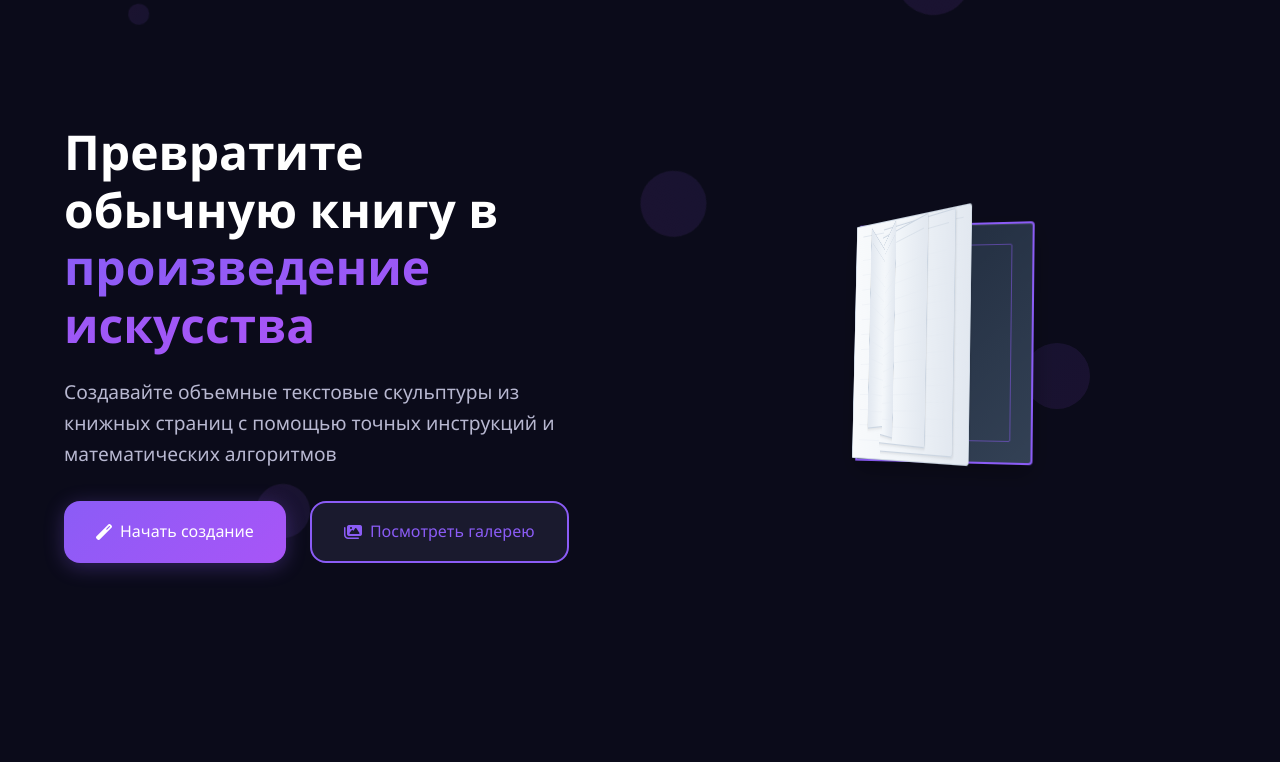
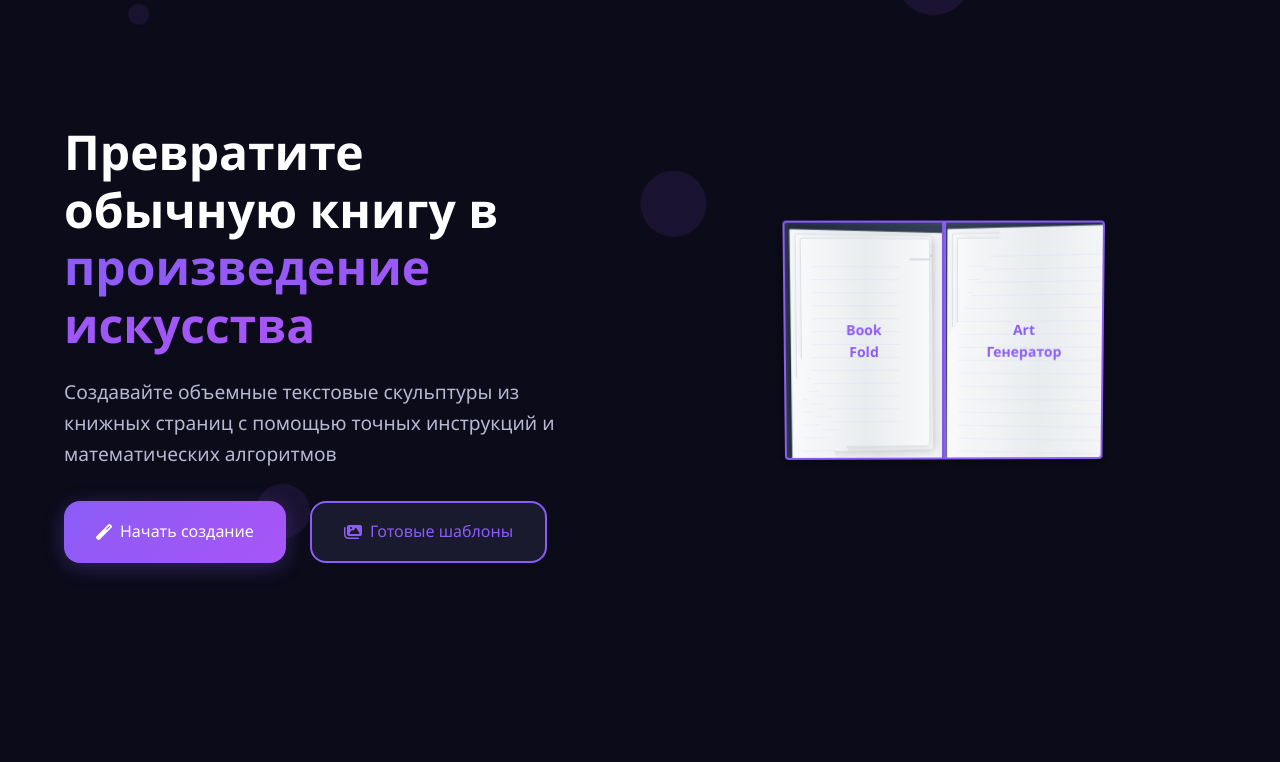
Before and after one commit to 0x646F317068696E3732/FoldBookApp, a Flask app: page / in a window 1280 px wide. Shown: the part 137-899 px from the top of the page. Run offline with Flask 3, Linux system fonts and the light colour scheme; some libraries are stand-ins or nearby versions.

Commit message:
Improve book animation and add Russian language support
Update CSS for book animation, rename classes for clarity, and adjust element sizes and perspectives. Modify HTML structure for the book animation to include left and right sides with folded pages. Update button text from "Посмотреть галерею" to "Готовые шаблоны".

Replit-Commit-Author: Agent
Replit-Commit-Session-Id: ff06ca97-6928-4241-8207-a633a4f9260e
Replit-Commit-Checkpoint-Type: full_checkpoint
Replit-Commit-Screenshot-Url: https://storage.googleapis.com/screenshot-production-us-central1/7309be83-dcbf-4334-8bd7-3ba6aa12f345/ff06ca97-6928-4241-8207-a633a4f9260e/tehbRV6

```diff
--- a/static/css/style.css
+++ b/static/css/style.css
@@ -287,84 +287,62 @@ p {
     flex-wrap: wrap;
 }
 
-/* Book Animation */
+/* Book Animation - Открытая книга с согнутыми страницами */
 .book-animation {
     display: flex;
     justify-content: center;
     align-items: center;
     height: 400px;
-    perspective: 1000px;
+    perspective: 1500px;
 }
 
 .book {
     position: relative;
-    width: 180px;
+    width: 320px;
     height: 240px;
     transform-style: preserve-3d;
-    animation: bookFloat 6s ease-in-out infinite;
+    animation: bookFloat 8s ease-in-out infinite;
     cursor: pointer;
     transition: transform 0.3s ease;
 }
 
 .book:hover {
     animation-play-state: paused;
-    transform: rotateY(-25deg) rotateX(10deg) scale(1.1);
+    transform: rotateX(-10deg) rotateY(5deg) scale(1.05);
 }
 
-/* Book Spine */
-.book-spine {
-    position: absolute;
-    left: -15px;
-    top: 0;
-    width: 30px;
-    height: 240px;
-    background: linear-gradient(135deg, #6B46C1 0%, #8B5CF6 50%, #A855F7 100%);
-    border-radius: 4px 0 0 4px;
-    transform-origin: right center;
-    transform: rotateY(-90deg);
-    box-shadow:
-        inset 2px 0 4px rgba(255,255,255,0.3),
-        inset -2px 0 4px rgba(0,0,0,0.3);
-}
-
-.book-spine::before {
-    content: 'BookFold Art';
-    position: absolute;
-    top: 50%;
-    left: 50%;
-    transform: translate(-50%, -50%) rotate(90deg);
-    color: white;
-    font-size: 10px;
-    font-weight: bold;
-    white-space: nowrap;
-}
-
-/* Book Cover */
-.book-cover {
+/* Левая сторона книги */
+.book-left {
     position: absolute;
     left: 0;
     top: 0;
-    width: 180px;
+    width: 160px;
     height: 240px;
-    background: linear-gradient(135deg, #1e293b 0%, #334155 100%);
+    background: linear-gradient(90deg, #1e293b 0%, #334155 100%);
     border: 2px solid var(--primary-color);
-    border-radius: 0 4px 4px 0;
+    border-radius: 4px 0 0 4px;
+    transform-origin: right center;
     box-shadow:
-        0 8px 25px rgba(0,0,0,0.3),
-        inset 0 1px 0 rgba(255,255,255,0.1);
+        -4px 4px 12px rgba(0,0,0,0.3),
+        inset 2px 0 4px rgba(255,255,255,0.1);
     overflow: hidden;
 }
 
-.book-cover::before {
-    content: '';
+/* Правая сторона книги */
+.book-right {
     position: absolute;
-    top: 20px;
-    left: 20px;
-    right: 20px;
-    bottom: 20px;
-    border: 1px solid var(--primary-color);
-    border-radius: 2px;
-    opacity: 0.5;
+    right: 0;
+    top: 0;
+    width: 160px;
+    height: 240px;
+    background: linear-gradient(90deg, #334155 0%, #1e293b 100%);
+    border: 2px solid var(--primary-color);
+    border-radius: 0 4px 4px 0;
+    transform-origin: left center;
+    box-shadow:
+        4px 4px 12px rgba(0,0,0,0.3),
+        inset -2px 0 4px rgba(255,255,255,0.1);
+    overflow: hidden;
 }
 
 .book-title {
@@ -373,146 +351,200 @@ p {
     left: 50%;
     transform: translate(-50%, -50%);
     color: var(--primary-color);
-    font-size: 18px;
+    font-size: 14px;
     font-weight: bold;
     text-align: center;
     z-index: 10;
 }
 
-.book-subtitle {
+/* Согнутые страницы - левая сторона */
+.book-pages-left {
     position: absolute;
-    bottom: 40px;
-    left: 50%;
-    transform: translateX(-50%);
-    color: var(--accent-color);
-    font-size: 10px;
-    text-align: center;
+    left: 5px;
+    top: 5px;
+    width: 150px;
+    height: 230px;
+    transform-style: preserve-3d;
 }
 
-/* Book Pages */
-.book-pages {
+/* Согнутые страницы - правая сторона */
+.book-pages-right {
     position: absolute;
-    left: 5px;
-    top: 3px;
-    width: 170px;
-    height: 234px;
+    right: 5px;
+    top: 5px;
+    width: 150px;
+    height: 230px;
     transform-style: preserve-3d;
-    overflow: visible;
 }
 
-.page {
+.folded-page {
     position: absolute;
     width: 100%;
     height: 100%;
     background: linear-gradient(90deg, #f8fafc 0%, #f1f5f9 50%, #e2e8f0 100%);
     border: 1px solid #cbd5e1;
-    border-radius: 0 3px 3px 0;
-    transform-origin: left center;
+    border-radius: 2px;
+    transform-origin: center;
     box-shadow: 1px 1px 3px rgba(0,0,0,0.1);
-    transition: transform 0.3s ease;
+    overflow: hidden;
 }
 
-.page::before {
+/* Создаем эффект согнутых углов */
+.folded-page::before {
     content: '';
     position: absolute;
-    top: 10px;
-    left: 10px;
-    right: 10px;
-    height: 1px;
-    background: #cbd5e1;
-    opacity: 0.5;
+    top: 0;
+    right: 0;
+    width: 20px;
+    height: 20px;
+    background: linear-gradient(-45deg, transparent 46%, #cbd5e1 49%, #cbd5e1 51%, transparent 54%);
+    transform: rotate(45deg);
+    transform-origin: bottom left;
 }
 
-.page::after {
+.folded-page::after {
     content: '';
     position: absolute;
-    top: 20px;
+    top: 15px;
     left: 10px;
-    right: 10px;
-    bottom: 10px;
+    right: 30px;
+    bottom: 15px;
     background:
         repeating-linear-gradient(
             transparent,
-            transparent 14px,
-            #e2e8f0 14px,
-            #e2e8f0 15px
+            transparent 12px,
+            rgba(139, 92, 246, 0.1) 12px,
+            rgba(139, 92, 246, 0.1) 13px
         );
-    opacity: 0.3;
+    opacity: 0.6;
 }
 
-/* Folded pages - создаем вид согнутых внутрь страниц */
-.page:nth-child(1) {
+/* Анимации сгибания для левых страниц */
+.book-pages-left .folded-page:nth-child(1) {
     z-index: 5;
-    transform: rotateY(-35deg) translateZ(10px);
-    animation: foldedPage1 6s ease-in-out infinite;
+    animation: foldLeft1 4s ease-in-out infinite;
 }
-.page:nth-child(2) {
+.book-pages-left .folded-page:nth-child(2) {
     z-index: 4;
-    left: 8px;
-    top: 8px;
-    height: calc(100% - 16px);
-    transform: rotateY(-45deg) translateZ(8px);
-    animation: foldedPage2 6s ease-in-out infinite 1s;
+    top: 5px;
+    left: 5px;
+    width: calc(100% - 10px);
+    height: calc(100% - 10px);
+    animation: foldLeft2 4s ease-in-out infinite 0.5s;
 }
-.page:nth-child(3) {
+.book-pages-left .folded-page:nth-child(3) {
     z-index: 3;
-    left: 16px;
-    top: 16px;
-    height: calc(100% - 32px);
-    transform: rotateY(-55deg) translateZ(6px);
-    animation: foldedPage3 6s ease-in-out infinite 2s;
+    top: 10px;
+    left: 10px;
+    width: calc(100% - 20px);
+    height: calc(100% - 20px);
+    animation: foldLeft3 4s ease-in-out infinite 1s;
 }
-.page:nth-child(4) {
-    z-index: 2;
-    left: 24px;
-    top: 24px;
-    height: calc(100% - 48px);
-    transform: rotateY(-65deg) translateZ(4px);
-    animation: foldedPage4 6s ease-in-out infinite 3s;
+
+/* Анимации сгибания для правых страниц */
+.book-pages-right .folded-page:nth-child(1) {
+    z-index: 5;
+    animation: foldRight1 4s ease-in-out infinite 1.5s;
 }
-.page:nth-child(5) {
-    z-index: 1;
-    left: 32px;
-    top: 32px;
-    height: calc(100% - 64px);
-    transform: rotateY(-75deg) translateZ(2px);
-    animation: foldedPage5 6s ease-in-out infinite 4s;
+.book-pages-right .folded-page:nth-child(2) {
+    z-index: 4;
+    top: 5px;
+    right: 5px;
+    width: calc(100% - 10px);
+    height: calc(100% - 10px);
+    animation: foldRight2 4s ease-in-out infinite 2s;
+}
+.book-pages-right .folded-page:nth-child(3) {
+    z-index: 3;
+    top: 10px;
+    right: 10px;
+    width: calc(100% - 20px);
+    height: calc(100% - 20px);
+    animation: foldRight3 4s ease-in-out infinite 2.5s;
 }
 
 /* Book floating animation */
 @keyframes bookFloat {
     0%, 100% {
-        transform: rotateY(-15deg) rotateX(5deg) translateY(0px);
+        transform: rotateX(-5deg) rotateY(2deg) translateY(0px);
     }
     50% {
-        transform: rotateY(15deg) rotateX(-5deg) translateY(-10px);
+        transform: rotateX(-8deg) rotateY(-2deg) translateY(-8px);
     }
 }
 
-/* Page folding animations - имитируем сложенные страницы */
-@keyframes foldedPage1 {
-    0%, 100% { transform: rotateY(-35deg) translateZ(10px); }
-    50% { transform: rotateY(-40deg) translateZ(12px); }
+/* Анимации сгибания углов для левых страниц */
+@keyframes foldLeft1 {
+    0%, 70% {
+        transform: perspective(400px) rotateY(5deg) rotateX(2deg);
+    }
+    85% {
+        transform: perspective(400px) rotateY(15deg) rotateX(8deg) translateZ(5px);
+    }
+    100% {
+        transform: perspective(400px) rotateY(5deg) rotateX(2deg);
+    }
 }
 
-@keyframes foldedPage2 {
-    0%, 100% { transform: rotateY(-45deg) translateZ(8px); }
-    50% { transform: rotateY(-50deg) translateZ(10px); }
+@keyframes foldLeft2 {
+    0%, 70% {
+        transform: perspective(400px) rotateY(3deg) rotateX(1deg);
+    }
+    85% {
+        transform: perspective(400px) rotateY(12deg) rotateX(6deg) translateZ(3px);
+    }
+    100% {
+        transform: perspective(400px) rotateY(3deg) rotateX(1deg);
+    }
 }
 
-@keyframes foldedPage3 {
-    0%, 100% { transform: rotateY(-55deg) translateZ(6px); }
-    50% { transform: rotateY(-60deg) translateZ(8px); }
+@keyframes foldLeft3 {
+    0%, 70% {
+        transform: perspective(400px) rotateY(1deg) rotateX(0deg);
+    }
+    85% {
+        transform: perspective(400px) rotateY(8deg) rotateX(4deg) translateZ(2px);
+    }
+    100% {
+        transform: perspective(400px) rotateY(1deg) rotateX(0deg);
+    }
 }
 
-@keyframes foldedPage4 {
-    0%, 100% { transform: rotateY(-65deg) translateZ(4px); }
-    50% { transform: rotateY(-70deg) translateZ(6px); }
+/* Анимации сгибания углов для правых страниц */
+@keyframes foldRight1 {
+    0%, 70% {
+        transform: perspective(400px) rotateY(-5deg) rotateX(2deg);
+    }
+    85% {
+        transform: perspective(400px) rotateY(-15deg) rotateX(8deg) translateZ(5px);
+    }
+    100% {
+        transform: perspective(400px) rotateY(-5deg) rotateX(2deg);
+    }
 }
 
-@keyframes foldedPage5 {
-    0%, 100% { transform: rotateY(-75deg) translateZ(2px); }
-    50% { transform: rotateY(-80deg) translateZ(4px); }
+@keyframes foldRight2 {
+    0%, 70% {
+        transform: perspective(400px) rotateY(-3deg) rotateX(1deg);
+    }
+    85% {
+        transform: perspective(400px) rotateY(-12deg) rotateX(6deg) translateZ(3px);
+    }
+    100% {
+        transform: perspective(400px) rotateY(-3deg) rotateX(1deg);
+    }
+}
+
+@keyframes foldRight3 {
+    0%, 70% {
+        transform: perspective(400px) rotateY(-1deg) rotateX(0deg);
+    }
+    85% {
+        transform: perspective(400px) rotateY(-8deg) rotateX(4deg) translateZ(2px);
+    }
+    100% {
+        transform: perspective(400px) rotateY(-1deg) rotateX(0deg);
+    }
 }
 
 /* Buttons */
--- a/templates/index.html
+++ b/templates/index.html
@@ -17,24 +17,31 @@
                     </a>
                     <a href="#gallery" class="btn btn-secondary">
                         <i class="fas fa-images"></i>
-                        Посмотреть галерею
+                        Готовые шаблоны
                     </a>
                 </div>
             </div>
             <div class="hero-visual">
                 <div class="book-animation">
                     <div class="book">
-                        <div class="book-spine"></div>
-                        <div class="book-cover">
-                            <div class="book-title">Book<br>Fold<br>Art</div>
-                            <div class="book-subtitle">Генератор паттернов</div>
+                        <!-- Левая сторона открытой книги -->
+                        <div class="book-left">
+                            <div class="book-title">Book<br>Fold</div>
+                            <div class="book-pages-left">
+                                <div class="folded-page"></div>
+                                <div class="folded-page"></div>
+                                <div class="folded-page"></div>
+                            </div>
                         </div>
-                        <div class="book-pages">
-                            <div class="page"></div>
-                            <div class="page"></div>
-                            <div class="page"></div>
-                            <div class="page"></div>
-                            <div class="page"></div>
+
+                        <!-- Правая сторона открытой книги -->
+                        <div class="book-right">
+                            <div class="book-title">Art<br>Генератор</div>
+                            <div class="book-pages-right">
+                                <div class="folded-page"></div>
+                                <div class="folded-page"></div>
+                                <div class="folded-page"></div>
+                            </div>
                         </div>
                     </div>
                 </div>
```
Also changed, not shown: other parts of static/css/style.css (+65 -4 lines).
